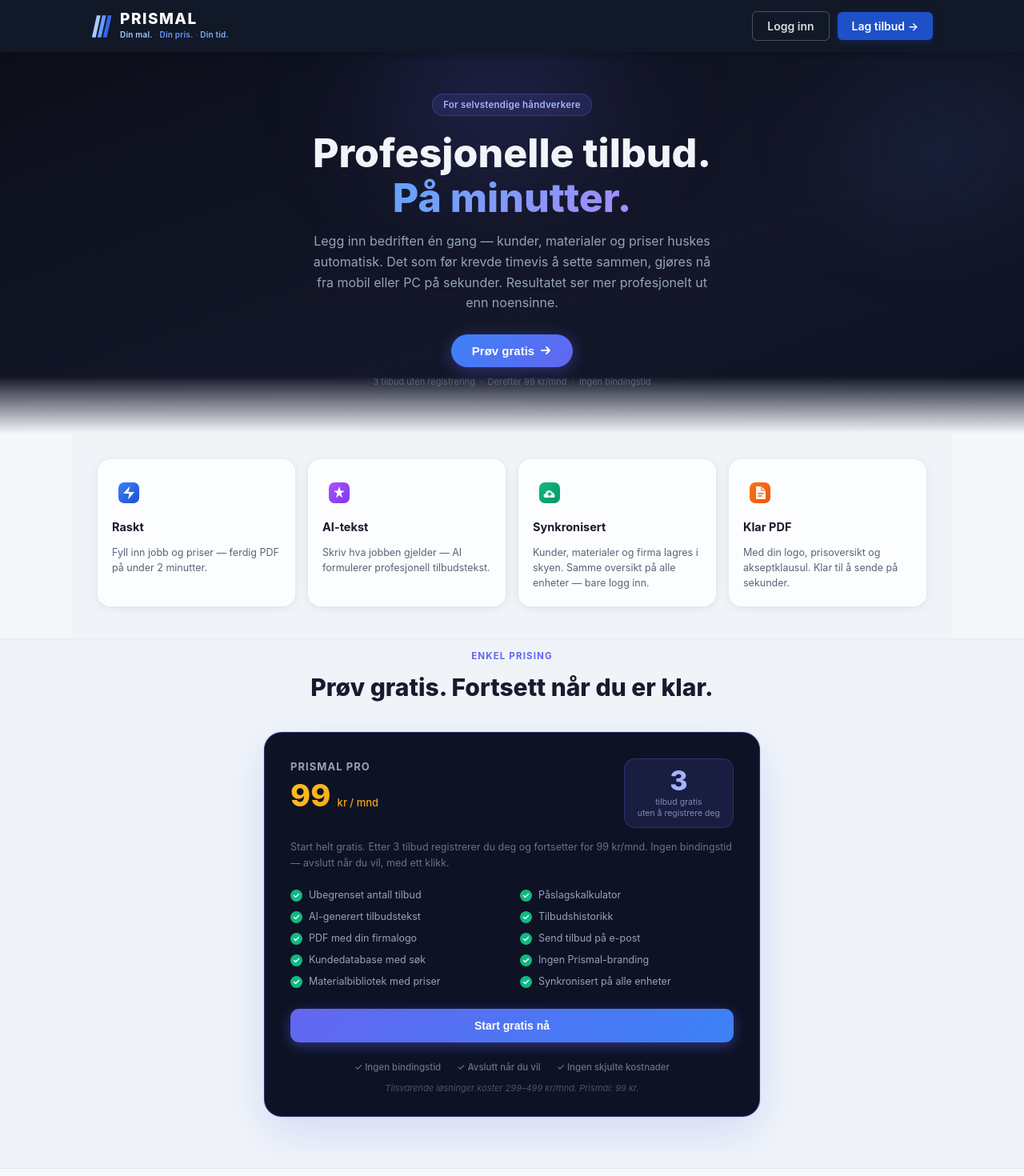
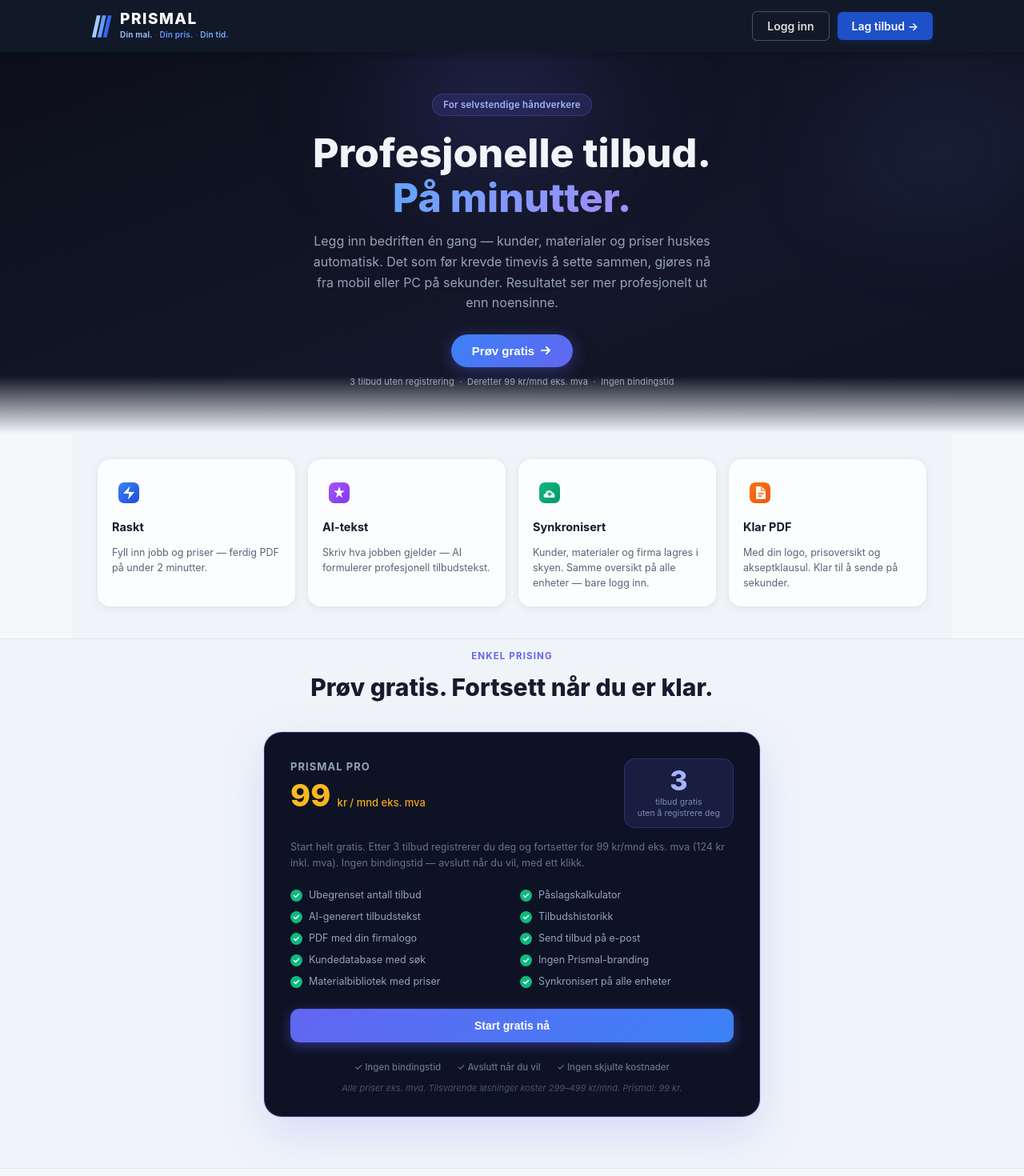
Before and after one commit to anderslura/Prismal, a React (Vite) app: page / in a window 1280 px wide. Shown: the top 1470 px of the page at 80% size. Built offline with nearby package versions, Linux system fonts and the light colour scheme.

Commit message:
fix: cta-hint synlig på mørk + alle priser eks. mva
- l2-cta-hint: #475569 → #94a3b8 (synlig mot mørk bakgrunn)
- Alle prisreferanser oppdatert til eks. mva
- Pro-kort: '99 kr/mnd eks. mva (124 kr inkl. mva)'
- Sammenligningstekst: 'Alle priser eks. mva'

```diff
--- a/src/components/Landingsside.jsx
+++ b/src/components/Landingsside.jsx
@@ -111,7 +111,7 @@
               <path d="M3 8h10M9 4l4 4-4 4" stroke="currentColor" strokeWidth="2" strokeLinecap="round" strokeLinejoin="round"/>
             </svg>
           </button>
-          <p className="l2-cta-hint">3 tilbud uten registrering &nbsp;·&nbsp; Deretter 99 kr/mnd &nbsp;·&nbsp; Ingen bindingstid</p>
+          <p className="l2-cta-hint">3 tilbud uten registrering &nbsp;·&nbsp; Deretter 99 kr/mnd eks. mva &nbsp;·&nbsp; Ingen bindingstid</p>
         </div>
       </section>
 
@@ -135,7 +135,7 @@
           <div className="l2-pro-solo-topp">
             <div>
               <div className="l2-plan-navn">Prismal Pro</div>
-              <div className="l2-plan-pris l2-plan-pris-gull">99 <span>kr / mnd</span></div>
+              <div className="l2-plan-pris l2-plan-pris-gull">99 <span>kr / mnd eks. mva</span></div>
             </div>
             <div className="l2-trial-boks">
               <div className="l2-trial-tall">3</div>
@@ -144,7 +144,7 @@
           </div>
 
           <p className="l2-plan-sub">
-            Start helt gratis. Etter 3 tilbud registrerer du deg og fortsetter for 99 kr/mnd.
+            Start helt gratis. Etter 3 tilbud registrerer du deg og fortsetter for 99 kr/mnd eks. mva (124 kr inkl. mva).
             Ingen bindingstid — avslutt når du vil, med ett klikk.
           </p>
 
@@ -174,7 +174,7 @@
             <span>✓ Ingen skjulte kostnader</span>
           </div>
           <p className="l2-pris-sammenligning">
-            Tilsvarende løsninger koster 299–499 kr/mnd. Prismal: 99 kr.
+            Alle priser eks. mva. Tilsvarende løsninger koster 299–499 kr/mnd. Prismal: 99 kr.
           </p>
         </div>
       </section>
--- a/src/styles/index.css
+++ b/src/styles/index.css
@@ -1122,7 +1122,8 @@
 .l2-cta-hint {
   margin-top: 10px;
   font-size: 11px;
-  color: #475569;
+  color: #94a3b8;
+  letter-spacing: 0.01em;
 }
 
 /* ── FEATURES — lyst, glass-kort ── */
```
